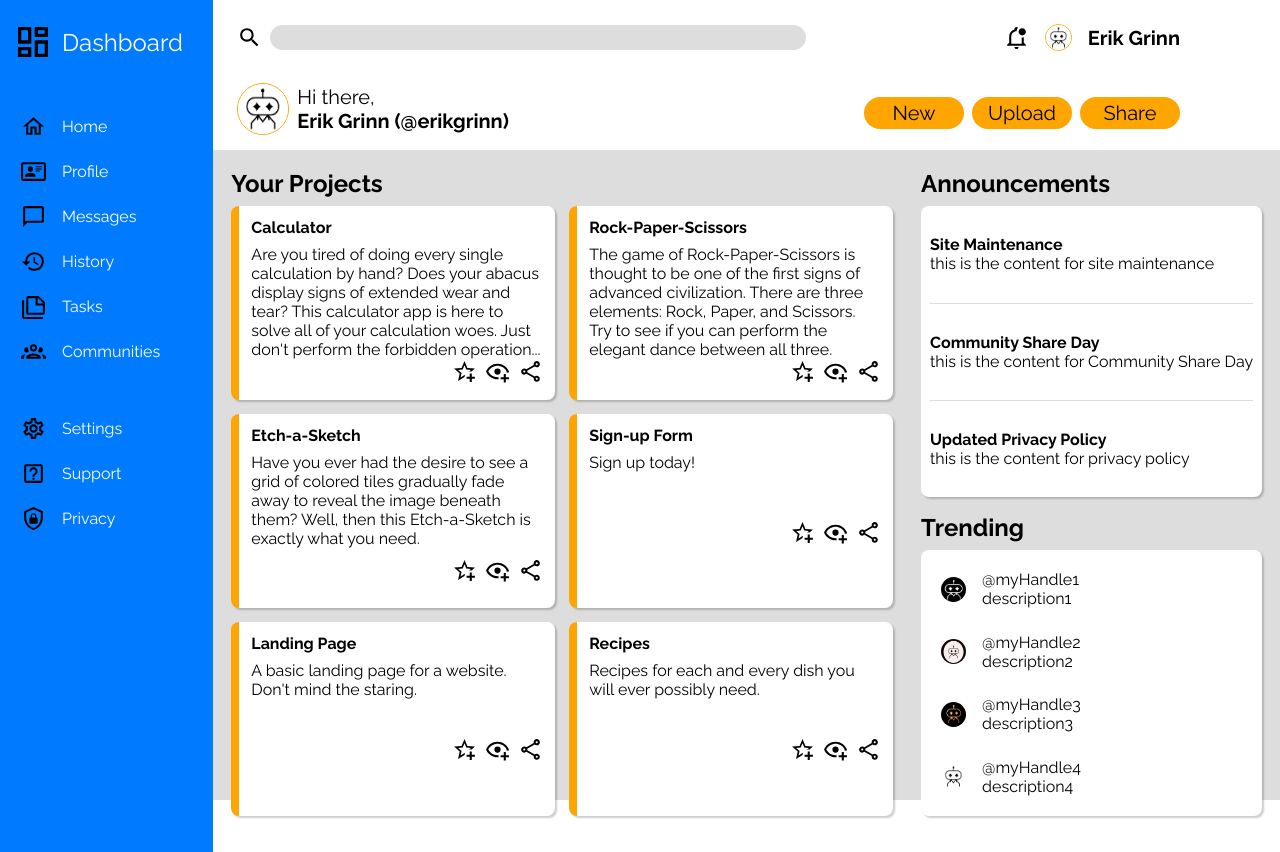
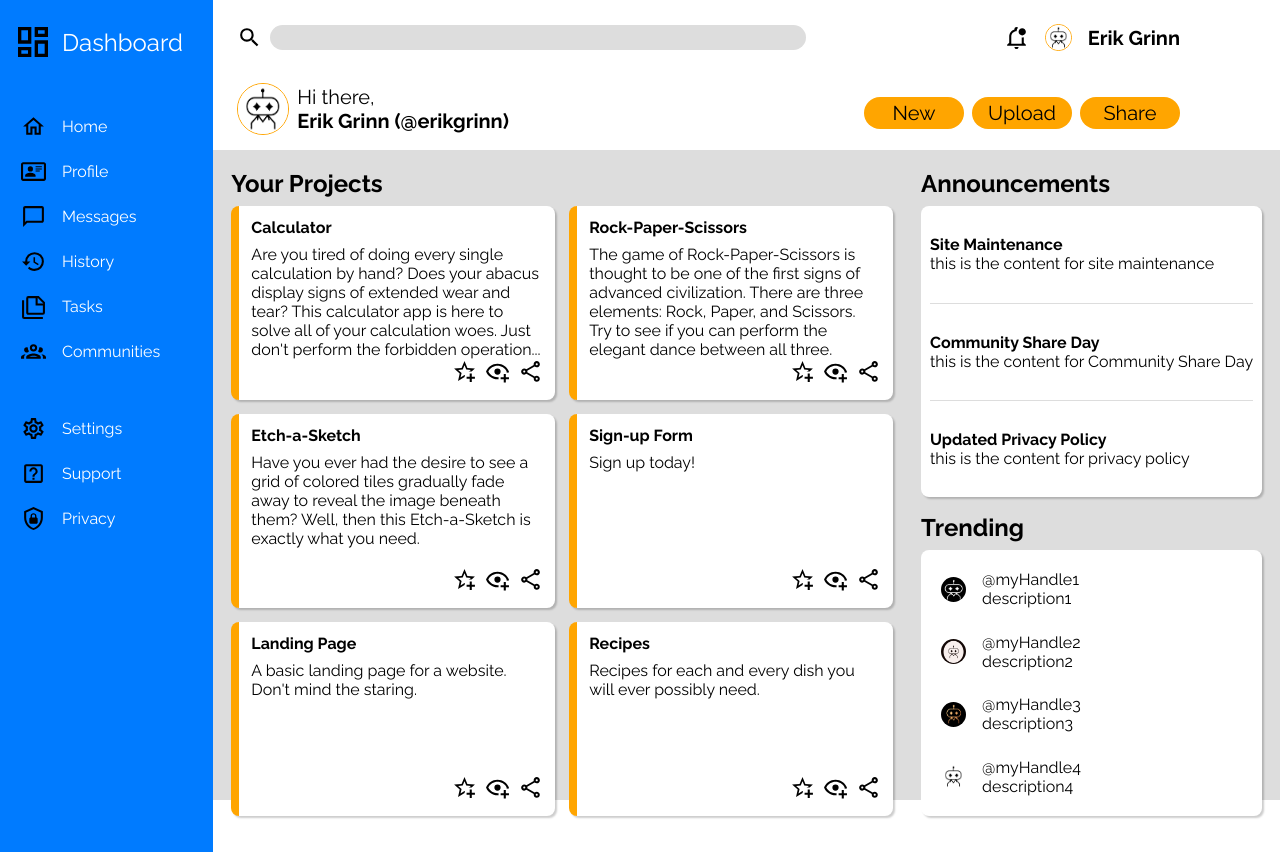
Before and after one commit to erikgrinn/odin-admin-dashboard, a plain HTML site: page index.html in a window 1280 px wide. Drawn offline with Linux system fonts and the light colour scheme; a script that the page names is missing.

Commit message:
icons at bottom

```diff
--- a/main.css
+++ b/main.css
@@ -195,7 +195,8 @@ li:hover {
 
 .project .icons {
     display: flex;
-    margin: auto 0;
+    margin-top: auto;
+    align-content: end;
     justify-content: right;
     gap: 8px;
 }
```
